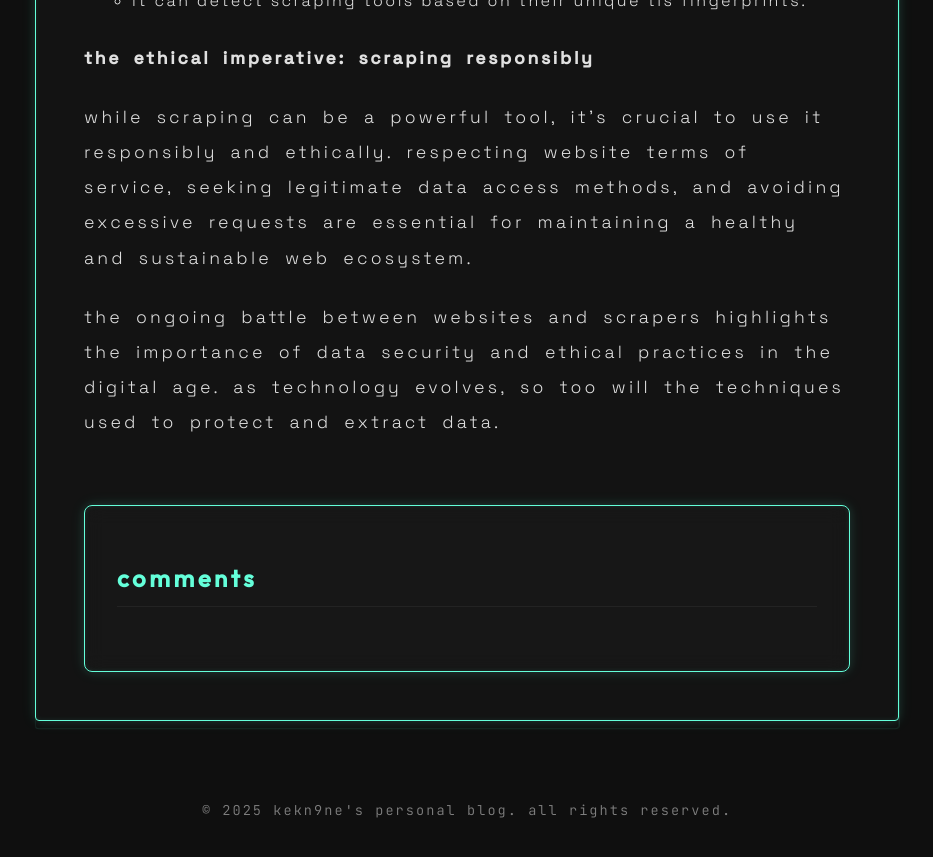
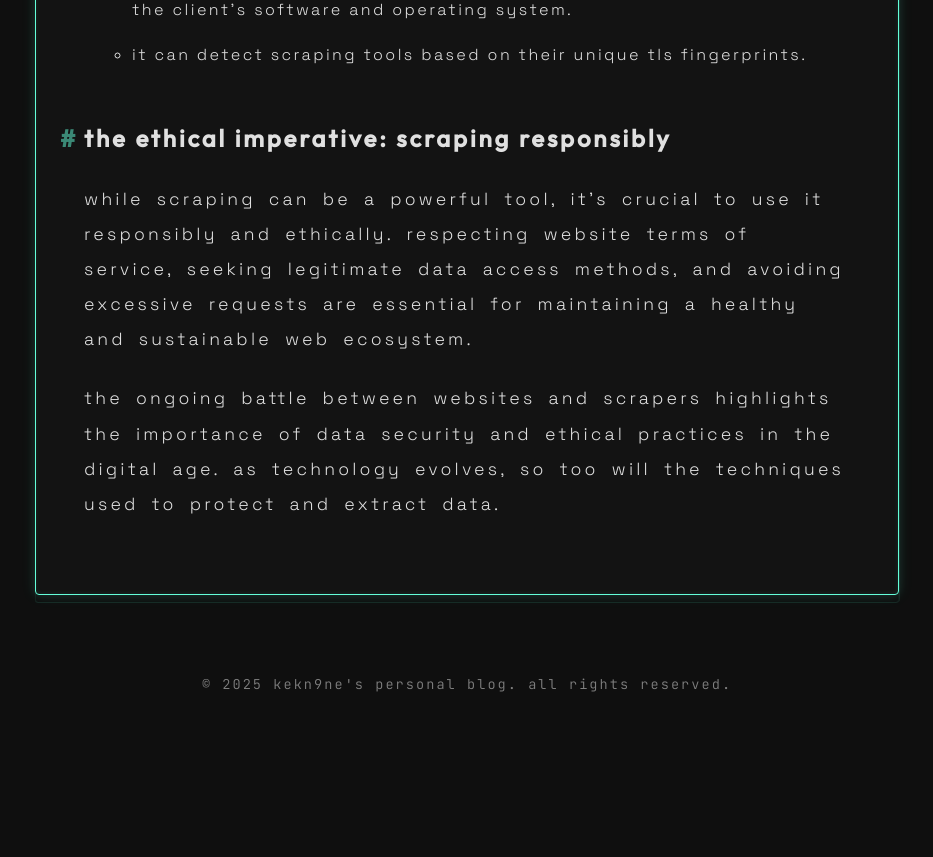
Before and after one commit to kekn9ne/blog, a Jekyll site: the page built from _posts/2025-03-07-the-digital-fortress-why-websites-wage-war-against-scraping-and-their-arsenal-of-defenses.md, in a window 1280 px wide and 900 px high, scrolled down 5064 px. Shown: the top 857 px of the window, without its empty margins (173-1106 px from the left). Built offline with Jekyll 4.4.1, drawn with Linux system fonts in a browser that asks for light colours; comment, search, counter and statistics services are not loaded; after the commit the page ends 5838 px from its top, so only the background shows below that.

Commit message:
Update 2025-03-07-the-digital-fortress-why-websites-wage-war-against-scraping-and-their-arsenal-of-defenses.md

```diff
--- a/_posts/2025-03-07-the-digital-fortress-why-websites-wage-war-against-scraping-and-their-arsenal-of-defenses.md
+++ b/_posts/2025-03-07-the-digital-fortress-why-websites-wage-war-against-scraping-and-their-arsenal-of-defenses.md
@@ -20,7 +20,7 @@
 ---
 The internet, a vast ocean of information, presents an irresistible lure for data extraction. Web scraping, the automated process of gathering data from websites, has become a double-edged sword. While it empowers researchers, businesses, and developers, it also poses a significant threat to website owners. In this post, we'll explore the intricate dance between websites and scrapers, delving into the reasons behind the relentless anti-scraping measures and the sophisticated techniques employed to safeguard digital assets.
 
-**The Stakes: Why Websites Fortify Their Defenses**
+## The Stakes: Why Websites Fortify Their Defenses
 
 Websites aren't merely repositories of information; they are dynamic ecosystems built on careful planning, investment, and often, proprietary data. The reasons for preventing scraping are multifaceted and deeply rooted in the preservation of these ecosystems:
 
@@ -43,7 +43,7 @@
     * Many websites explicitly prohibit scraping in their terms of service. Violating these terms can lead to legal repercussions.
     * Beyond legal considerations, there are ethical implications. Scraping without consent can be seen as an invasion of privacy and a violation of digital boundaries.
 
-**The Arsenal: Anti-Scraping Techniques in Detail**
+## The Arsenal: Anti-Scraping Techniques in Detail
 
 To combat the relentless onslaught of scrapers, websites have developed a sophisticated arsenal of defenses:
 
@@ -80,7 +80,7 @@
     * This advanced technique analyzes the TLS/SSL handshake to identify the client's software and operating system.
     * It can detect scraping tools based on their unique TLS fingerprints.
 
-**The Ethical Imperative: Scraping Responsibly**
+## The Ethical Imperative: Scraping Responsibly
 
 While scraping can be a powerful tool, it's crucial to use it responsibly and ethically. Respecting website terms of service, seeking legitimate data access methods, and avoiding excessive requests are essential for maintaining a healthy and sustainable web ecosystem.
 
```
Also changed, not shown: other parts of _posts/2025-03-07-the-digital-fortress-why-websites-wage-war-against-scraping-and-their-arsenal-of-defenses.md (+1 -1 lines).
